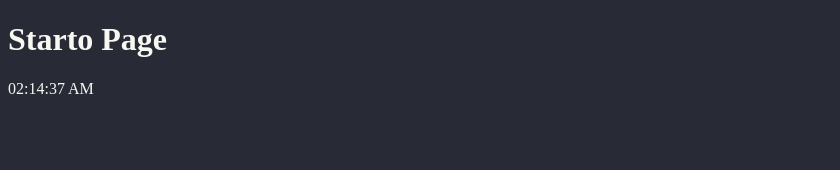
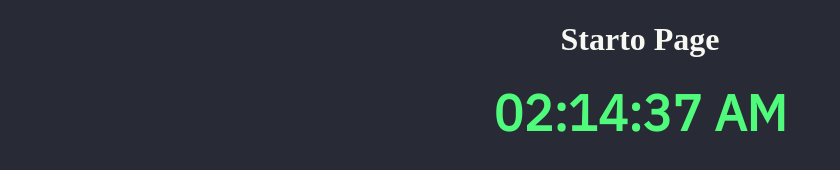
Before and after one commit to BorkStick/start-page, a plain HTML site: page index.html in a window 1280 px wide. Shown: the whole page, without its empty margins (0-840 px from the left). Drawn offline with Linux system fonts and the light colour scheme.

Commit message:
working on the css

```diff
--- a/css/style.css
+++ b/css/style.css
@@ -5,3 +5,20 @@ html {
     body {
         color: #f8f8f2 	;
     }
+
+.title {
+    display: flex;
+    align-items: center;
+    justify-content: center;
+    font-size: 2rem;
+}
+
+.clock {
+    display: flex;
+    align-items: center;
+    justify-content: center;
+    font-family: 'IBM Plex Sans', sans-serif;
+    font-size: 50px;
+    font-weight: 800;
+    color: #50fa7b;
+}
--- a/index.html
+++ b/index.html
@@ -5,11 +5,12 @@
     <meta name="viewport" content="width=device-width, initial-scale=1.0">
     <meta http-equiv="X-UA-Compatible" content="ie=edge">
     <link rel="stylesheet" href="css/style.css">
+    <link href="https://fonts.googleapis.com/css?family=IBM+Plex+Sans&display=swap" rel="stylesheet">
 
     <title>Starto Page</title>
 </head>
 <body>
-    <h1>Starto Page</h1>
+    <h1 class="title">Starto Page</h1>
 
     <div id="ClockDisplay" class="clock"></div>
 <script></script>
```
